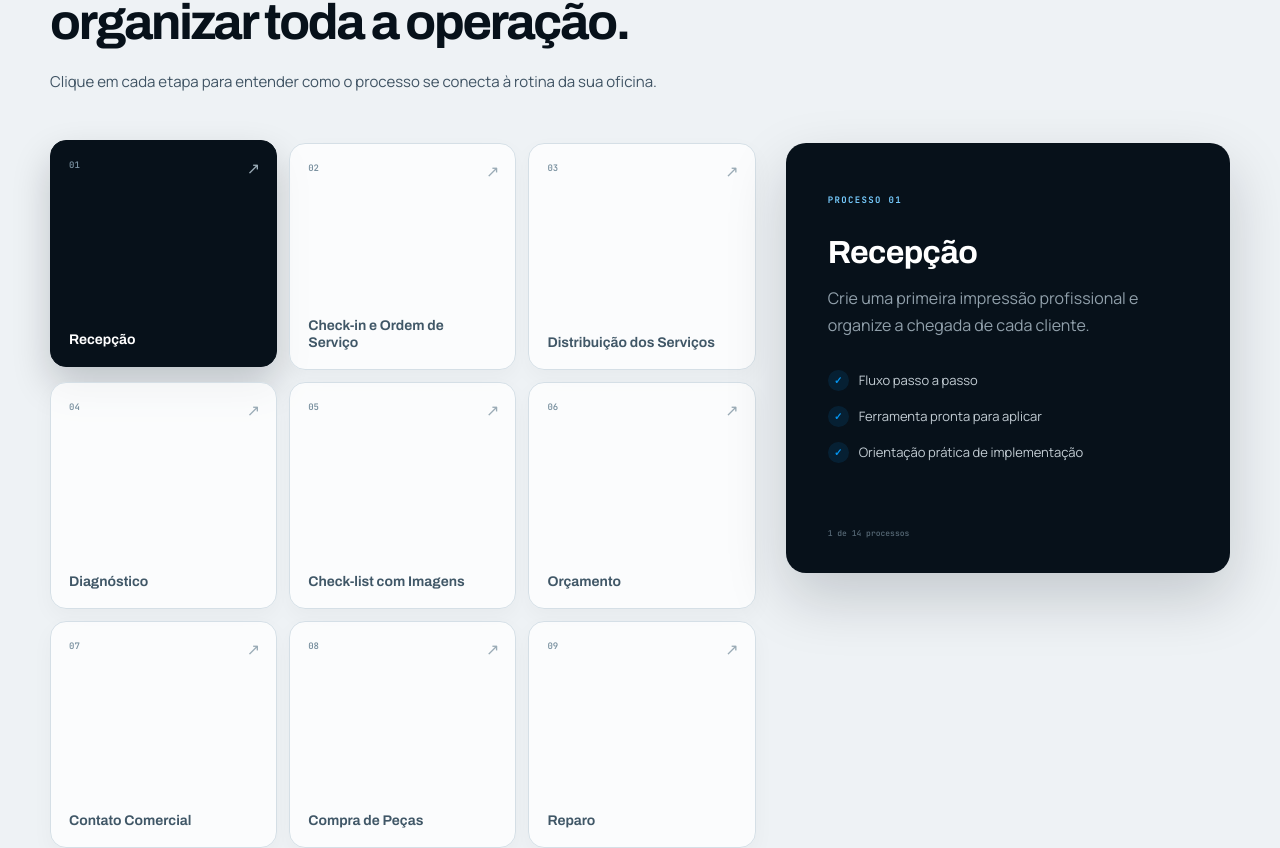
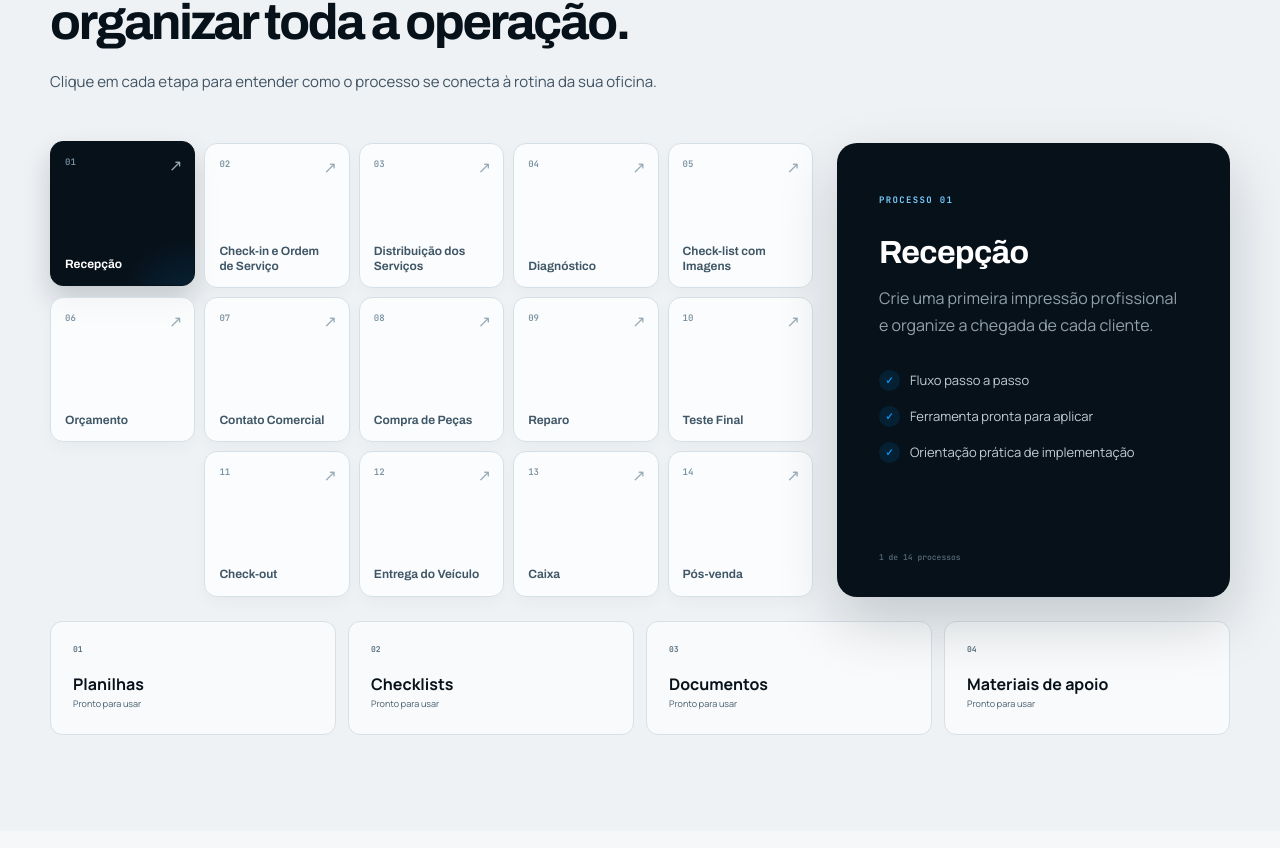
Before and after one commit to cezarhlima1/diegomensor, a Next.js app: page /oficinadealtaperformance in a window 1280 px wide. Shown: the part 4269-5117 px from the top of the page. Built offline with nearby package versions, Linux system fonts and the light colour scheme.

Commit message:
compacta e alinha grade de modulos

```diff
--- a/components/oficina-alta-performance/oficina.module.css
+++ b/components/oficina-alta-performance/oficina.module.css
@@ -159,26 +159,27 @@
 
 /* Navegação visual pelos processos: módulos compactos em grade e painel
    detalhado ao lado. */
-.timeline{grid-template-columns:minmax(0,1.35fr) minmax(360px,.85fr);gap:30px;align-items:start}
-.moduleList{display:grid;grid-template-columns:repeat(3,minmax(0,1fr));gap:12px}
-.moduleList button{position:relative;display:flex;flex-direction:column;align-items:flex-start;justify-content:space-between;aspect-ratio:1;min-height:0;padding:18px;border:1px solid #d5dfe6;border-radius:16px;background:rgba(255,255,255,.74);box-shadow:0 8px 22px rgba(7,17,26,.035);overflow:hidden}
+.timeline{grid-template-columns:minmax(0,1.65fr) minmax(350px,.85fr);gap:24px;align-items:stretch}
+.moduleList{display:grid;grid-template-columns:repeat(5,minmax(0,1fr));gap:9px;align-content:start}
+.moduleList button{position:relative;display:flex;flex-direction:column;align-items:flex-start;justify-content:space-between;aspect-ratio:1;min-height:0;padding:14px;border:1px solid #d5dfe6;border-radius:13px;background:rgba(255,255,255,.74);box-shadow:0 6px 16px rgba(7,17,26,.03);overflow:hidden}
 .moduleList button:before{content:"";position:absolute;inset:auto -35% -55% auto;width:110px;height:110px;border-radius:50%;background:radial-gradient(circle,rgba(4,149,240,.16),transparent 68%);opacity:0;transition:opacity .25s ease,transform .35s ease}
 .moduleList button span{position:relative;color:#79909f;font-size:9px}
-.moduleList button b{position:relative;max-width:95%;font-size:14px;line-height:1.22}
-.moduleList button i{position:absolute;right:16px;top:15px;color:#9aabb6}
-.moduleList .activeModule{padding:18px;border-color:#07111a;border-radius:16px;background:#07111a;color:#fff;box-shadow:0 18px 38px rgba(7,17,26,.2);transform:translateY(-3px)}
+.moduleList button b{position:relative;max-width:98%;font-size:12px;line-height:1.2}
+.moduleList button i{position:absolute;right:12px;top:11px;color:#9aabb6}
+.moduleList .activeModule{padding:14px;border-color:#07111a;border-radius:13px;background:#07111a;color:#fff;box-shadow:0 14px 28px rgba(7,17,26,.18);transform:translateY(-2px)}
 .moduleList .activeModule:before{opacity:1;transform:scale(1.35)}
-.moduleDetail{animation:moduleDetailIn .38s cubic-bezier(.2,.8,.2,1)}
+.moduleDetail{position:relative;top:auto;align-self:stretch;width:100%;height:100%;min-height:0;animation:moduleDetailIn .38s cubic-bezier(.2,.8,.2,1)}
+@media(min-width:1001px){.moduleList button:nth-child(11){grid-column:2}}
 @keyframes moduleDetailIn{from{opacity:.45;transform:translateX(12px) scale(.985)}to{opacity:1;transform:none}}
 @media(hover:hover) and (pointer:fine){
-  .moduleList button:hover{padding:18px;border-color:rgba(4,149,240,.5);background:#fff;transform:translateY(-5px) rotate(-.35deg);box-shadow:0 18px 35px rgba(7,17,26,.1)}
+  .moduleList button:hover{padding:14px;border-color:rgba(4,149,240,.5);background:#fff;transform:translateY(-4px) rotate(-.35deg);box-shadow:0 15px 30px rgba(7,17,26,.1)}
   .moduleList button:hover:before{opacity:1;transform:scale(1.3)}
-  .moduleList .activeModule:hover{padding:18px;background:#07111a;transform:translateY(-5px) rotate(0)}
+  .moduleList .activeModule:hover{padding:14px;background:#07111a;transform:translateY(-4px) rotate(0)}
 }
 @media(max-width:1000px){
   .timeline{grid-template-columns:1fr}
   .moduleList{grid-template-columns:repeat(4,minmax(0,1fr))}
-  .moduleDetail{position:relative;top:auto}
+  .moduleDetail{position:relative;top:auto;min-height:400px}
 }
 @media(max-width:700px){
   .moduleList{grid-template-columns:repeat(2,minmax(0,1fr));gap:10px}
```
